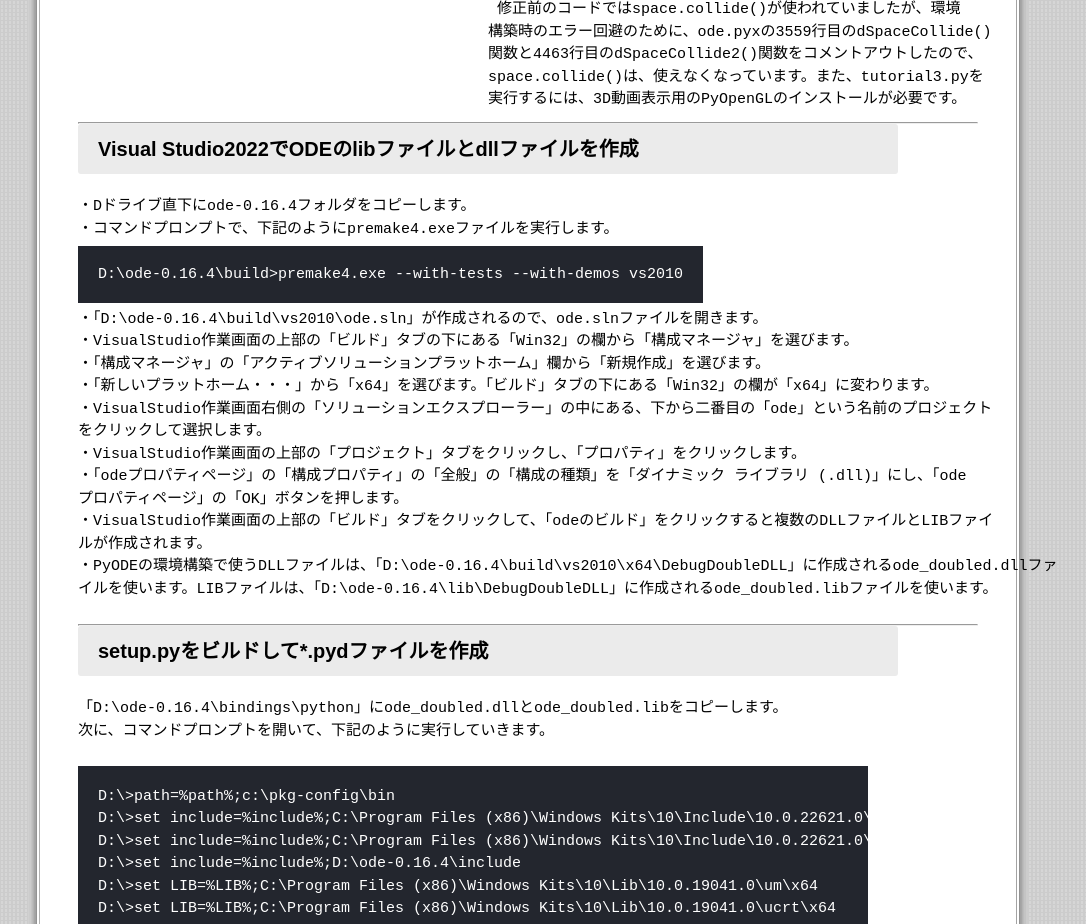
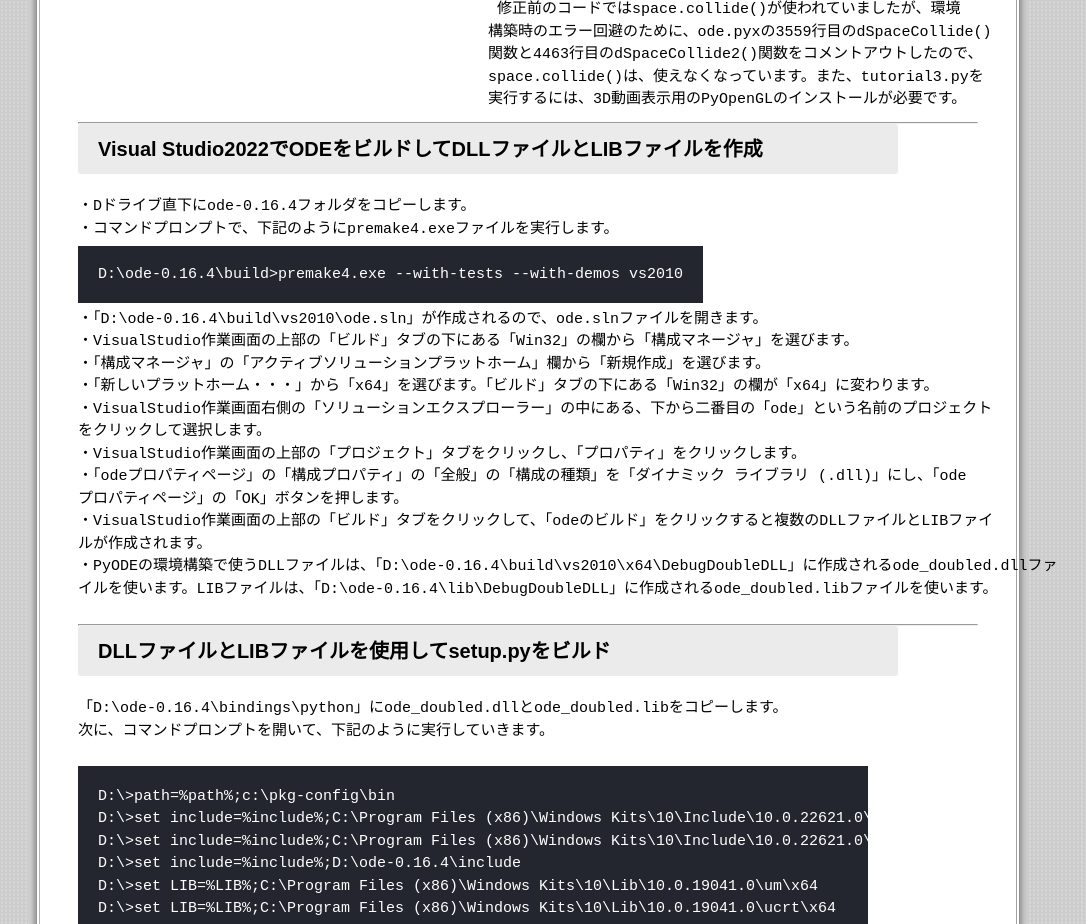
Before and after one commit to hiramatsuyuusuke/portfolio2, a plain HTML site: page index.html in a window 1280 px wide. Shown: the part 1340-2264 px from the top of the page, without its empty margins (112-1198 px from the left). Drawn offline with Linux system fonts and the light colour scheme.

Commit message:
Update index.html

```diff
--- a/index.html
+++ b/index.html
@@ -102,7 +102,7 @@ space.collide()は、使えなくなっています。また、tutorial3.pyを
     </div>
     <div id="info_id2">
         <hr>
-        <h3 id="info0003">Visual Studio2022でODEのlibファイルとdllファイルを作成</h3>
+        <h3 id="info0003">Visual Studio2022でODEをビルドしてDLLファイルとLIBファイルを作成</h3>
 <pre style = "font-size: 15px">
 
 ・Dドライブ直下にode-0.16.4フォルダをコピーします。
@@ -126,7 +126,7 @@ space.collide()は、使えなくなっています。また、tutorial3.pyを
 
 </pre>
         <hr>
-        <h3 id="info0004">setup.pyをビルドして*.pydファイルを作成</h3>
+        <h3 id="info0004">DLLファイルとLIBファイルを使用してsetup.pyをビルド</h3>
 <pre style = "font-size: 15px">
 
 「D:\ode-0.16.4\bindings\python」にode_doubled.dllとode_doubled.libをコピーします。
```
